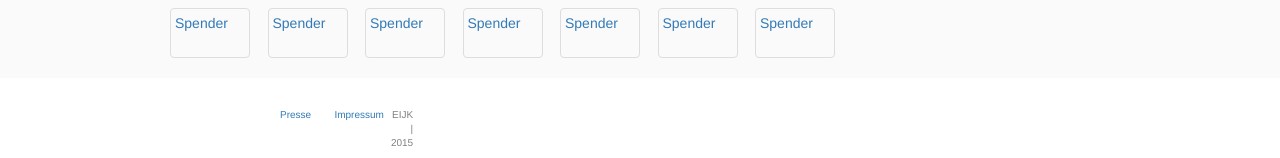
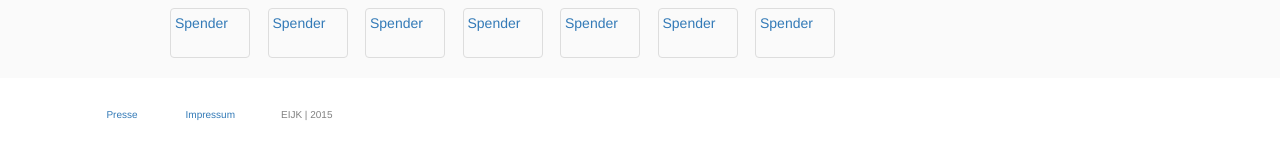
Before and after one commit to susedev/test, a Jekyll site: the page built from download.html, in a window 1280 px wide. Shown: the part 1185-1343 px from the top of the page. Built offline with Jekyll 4.4.1, drawn with Linux system fonts in a browser that asks for light colours; nearby versions of some CDN libraries; after the commit the page ends 1317 px from its top, so only the background shows below that.

Commit message:
Update page.html

```diff
--- a/_layouts/page.html
+++ b/_layouts/page.html
@@ -75,10 +75,6 @@ layout: base
 
         <div class="container">
             <div class="row">
-              <div class="col-md-2">
-
-              </div>
-              <div class="col-md-7">
                 <div class="col-md-1">
                   <p style="margin-top: 30px; text-align: right; color:#808080; font-size:10px;"><a href=" {{ site.base_url }}/presse.html">Presse</a></p>
                 </div>
@@ -88,7 +84,5 @@ layout: base
                 <div class="col-md-1">
                   <p style="margin-top: 30px; text-align: right; color:#808080; font-size:10px;">EIJK | 2015</p>
                 </div>
-              </div>
-              <div class="col-md-3></div>
             </div>
         </div>
```
